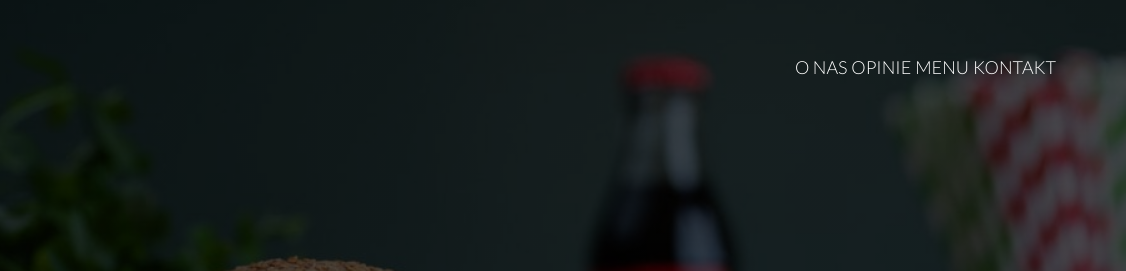
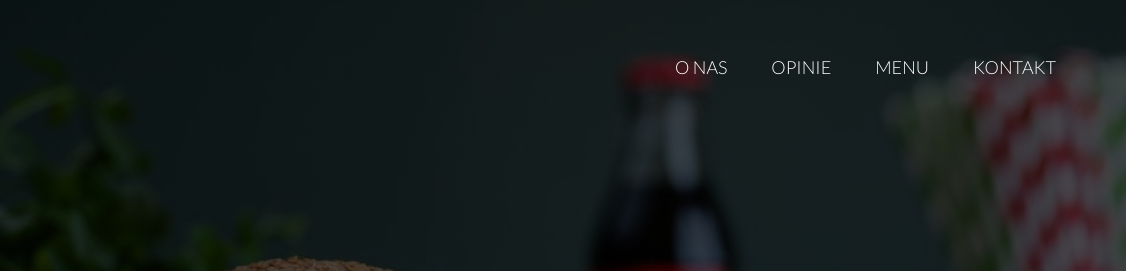
Before and after one commit to matetuh/burger-restaurant, a plain HTML site: page index.html in a window 1280 px wide. Shown: the top 271 px of the page, 154-1280 px from the left. Drawn offline with nearby package versions, Linux system fonts and the light colour scheme; files whose address does not match are found by name.

Commit message:
Add files via upload

```diff
--- a/resources/css/queries.css
+++ b/resources/css/queries.css
@@ -167,6 +167,10 @@
         top: 60%;
     }
 
+    .main-nav li {
+        margin-left: 0;
+    }
+
     .btn:link,
     .btn:visited {
         display: block;
--- a/resources/css/style.css
+++ b/resources/css/style.css
@@ -140,8 +140,7 @@ body h1 {
 
 .main-nav li {
     display: inline-block;
-    margin-left: auto;
-    margin-right: auto;
+    margin-left: 40px;
 }
 
 .main-nav li a:link,
```
